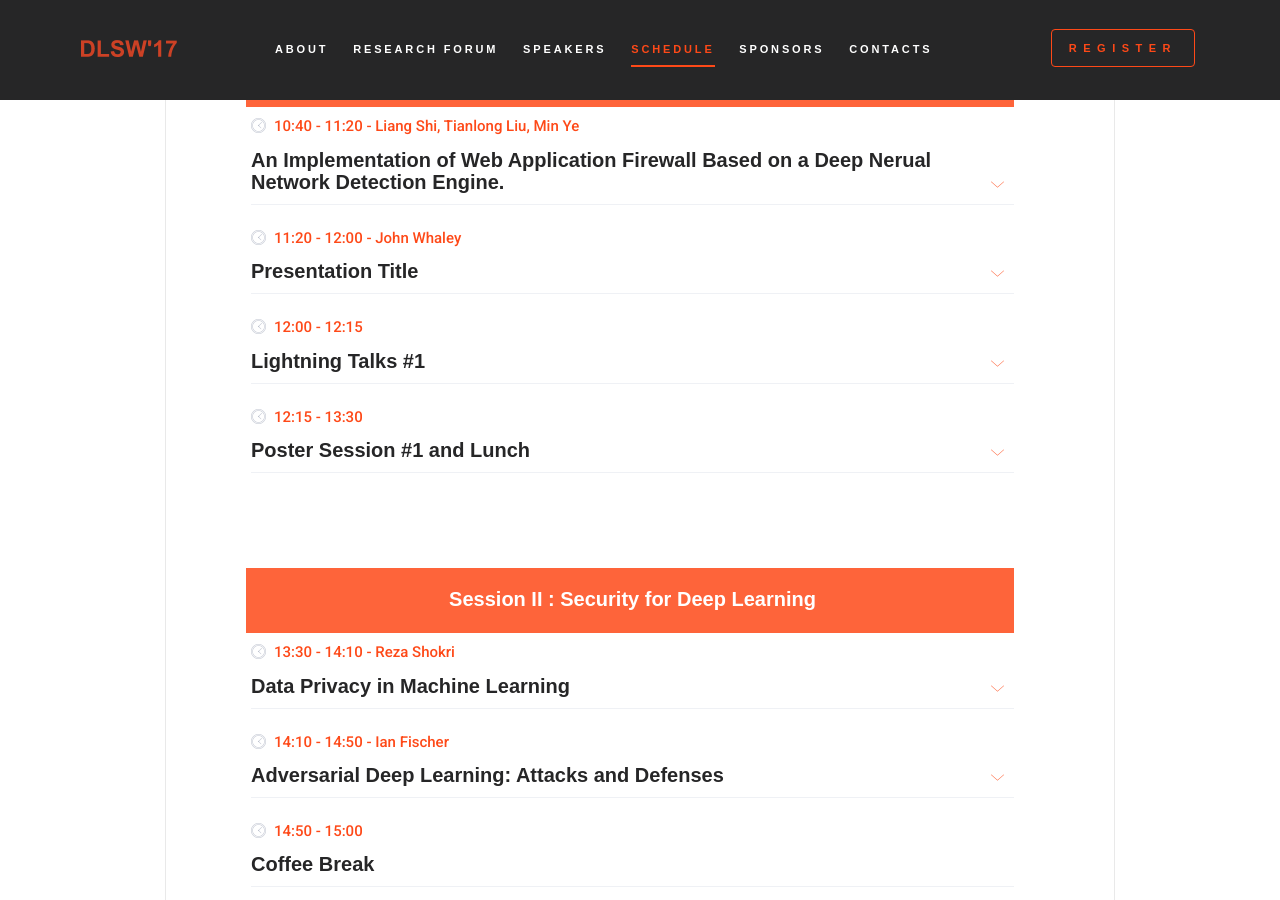
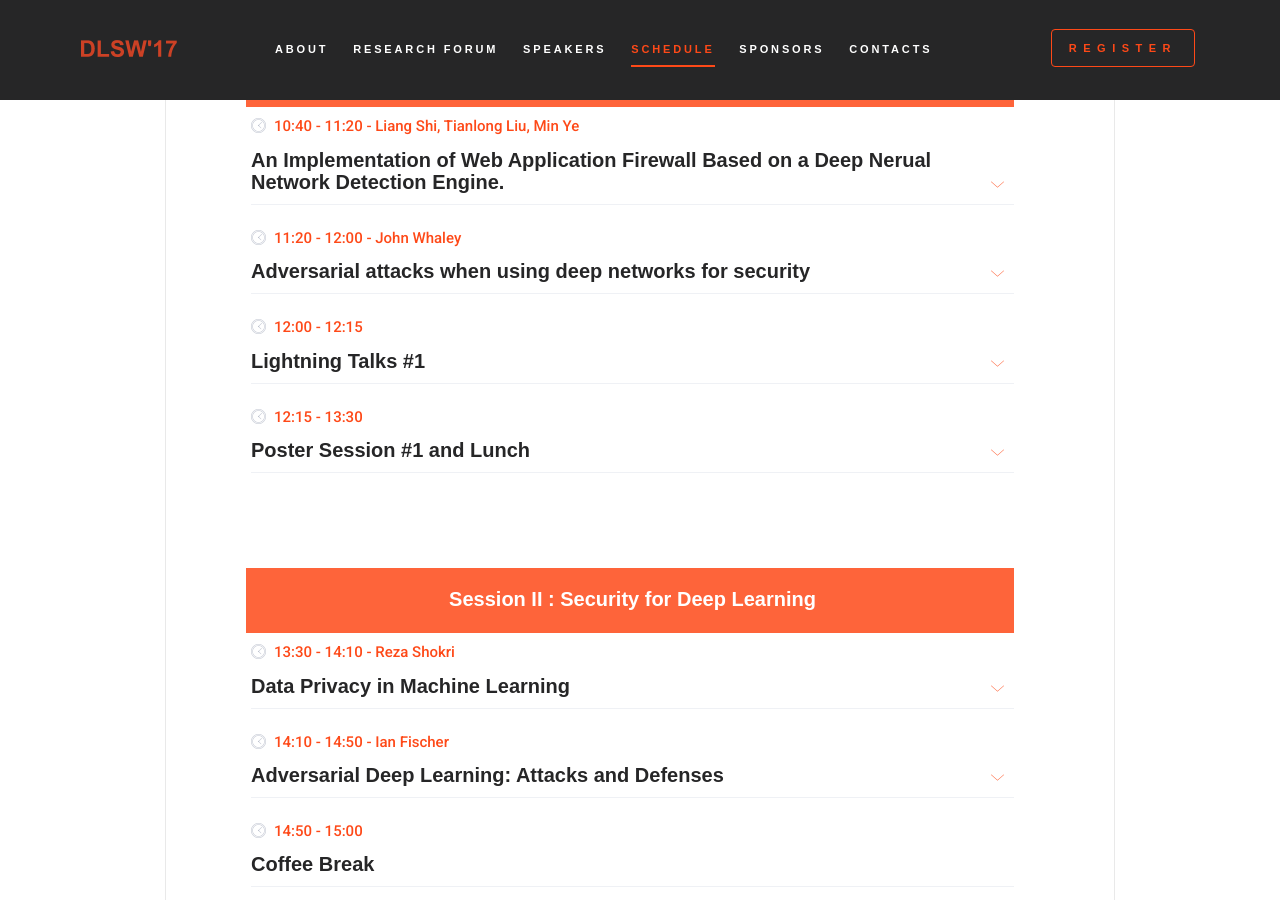
Before and after one commit to deep-learning-security/deep-learning-security.github.io, a Jekyll site: the page dlsw17/index.html, which Jekyll copies as it is, in a window 1280 px wide and 900 px high, scrolled down 4883 px. Built offline with Jekyll 4.4.1, drawn with Linux system fonts in a browser that asks for light colours; some web fonts are replaced.

Commit message:
Add John's presentation

```diff
--- a/dlsw17/index.html
+++ b/dlsw17/index.html
@@ -357,11 +357,13 @@
 											<a data-toggle="collapse" data-parent="#schedule3_day2_main_timeline" href="#schedule3_day2_main_time6" class="schedule-item-toggle collapsed">
 												<strong class="time highlight"><span class="icon icon-office-24"></span>11:20 - 12:00</strong>
 													<strong class="highlight speaker-name"> - John Whaley</strong>
-												<h6 class="title">Presentation Title<i class="icon icon-arrows-06"></i></h6>
+												<h6 class="title">Adversarial attacks when using deep networks for security<i class="icon icon-arrows-06"></i></h6>
 											</a>
 											<div id="schedule3_day2_main_time6" class="panel-collapse collapse schedule-item-body">
 												<article>
-													<p class="description">Abstract</p>
+													<p class="description">The vulnerability of machine learning classifiers, especially deep neural networks, to adversarial examples has received a lot of attention recently. In the context of deep neural networks, black-box attacks are typically developed and demonstrated by generating adversarial examples against deep networks where the softmax layers are exposed to the end user. However, in real world deployment scenarios, especially in the security context, deep nets are used as powerful feature extractors and the deep-features are typically then fed into an ensemble of outlier detectors to obtain the final classification result.</p>
+
+													<p>In this talk, we’d like to share some insights and results where we benchmark some off-the-shelf attacks and investigate their effectiveness in the scenario described above. We will look at this in the context of motion-sensor-based person classification.</p>
 													<strong class="highlight speaker-name">John Whaley</strong>
 												</article>
 											</div>
```
